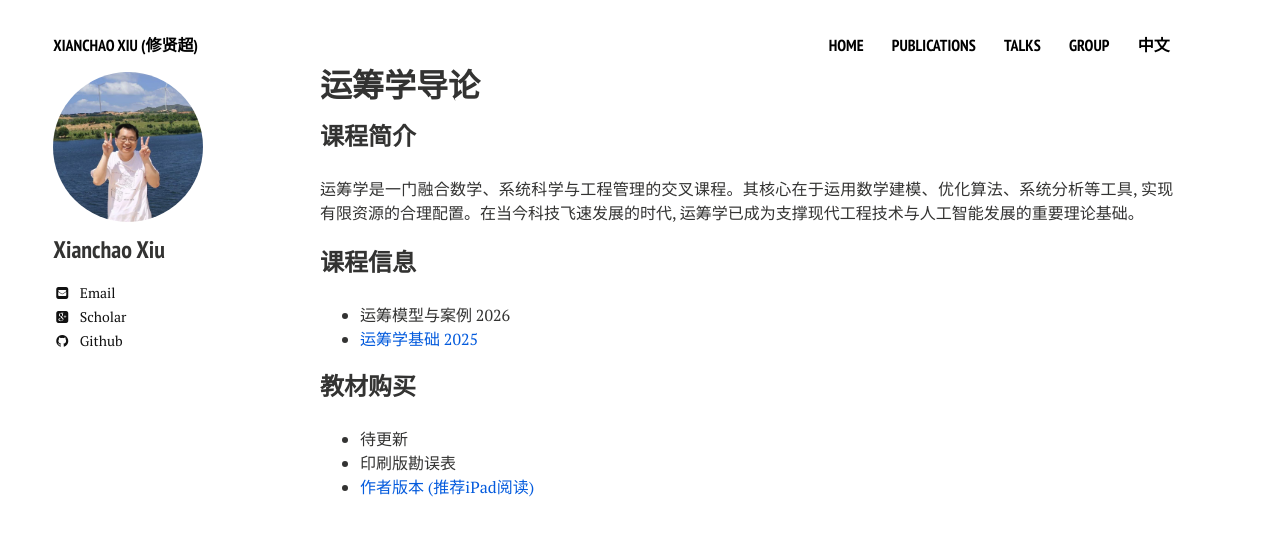
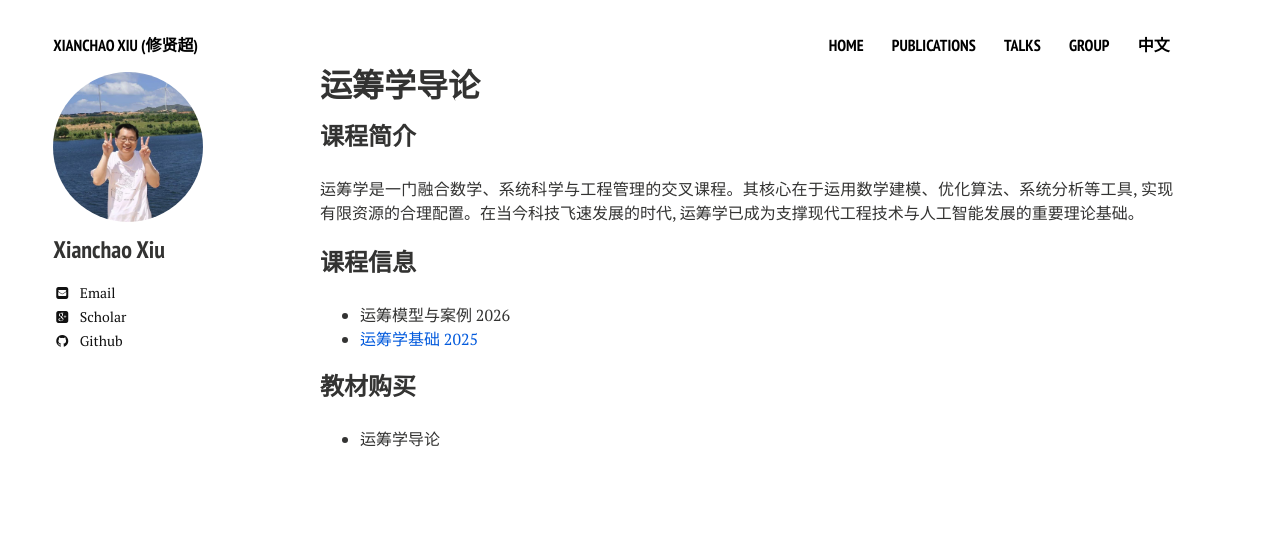
Before and after one commit to xianchaoxiu/xianchaoxiu.github.io, a Jekyll site: the page built from chinese/course/OR/index.md, in a window 1280 px wide. Shown: the top 536 px of the page. Built offline with Jekyll 4.4.1, drawn with Linux system fonts in a browser that asks for light colours; nearby versions of some CDN libraries.

Commit message:
Update index.md

```diff
--- a/chinese/course/OR/index.md
+++ b/chinese/course/OR/index.md
@@ -16,6 +16,4 @@ share: false
 
 
 ### 教材购买
-* 待更新<br>
-* 印刷版勘误表<br>
-* <a href="../OR/运筹学导论.pdf" class="textlink" target="_blank"> 作者版本 (推荐iPad阅读)</a> <br>
+* 运筹学导论
```
